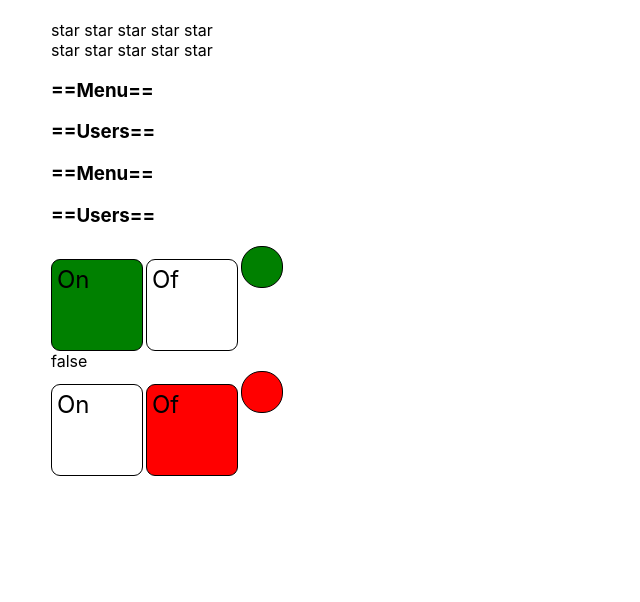
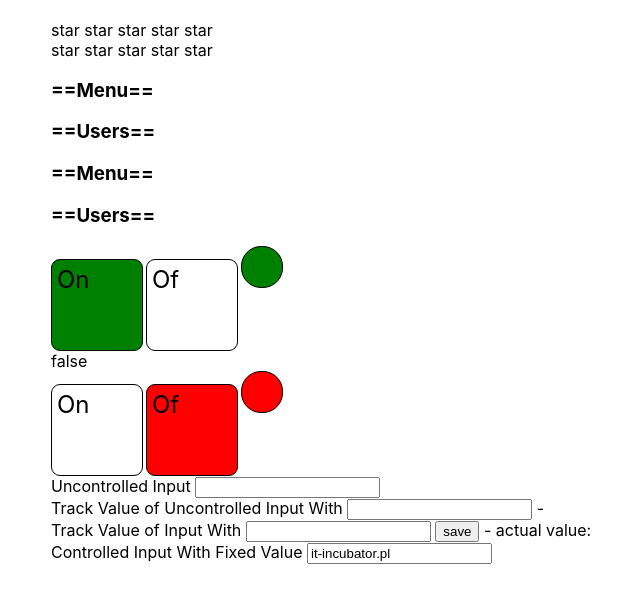
Before and after one commit to ItEmigrant/TypeScript, a React (Create React App) app: page / in a window 1280 px wide. Shown: the top 602 px of the page, without its empty margins (289-929 px from the left). Built offline with nearby package versions, Linux system fonts and the light colour scheme.

Commit message:
lesson12Input

```diff
--- a/src/App.tsx
+++ b/src/App.tsx
@@ -9,6 +9,7 @@ import {UnRating} from "./components/UnConrtRating/UnRating";
 import {Accordion} from "./components/Accordion/Accordion";
 import {UnOnOf} from "./components/UnOnOff/UnOnOF";
 import {OnOf} from "./components/UnOnOff/OnOF";
+import {Input} from "./components/input/TrackInput";
 
 
 function App() {
@@ -40,6 +41,8 @@ function App() {
 
             <UnOnOf onChange={setOnValue}/> {onValue.toString()}
             <OnOf OnValue={onValue} setOnValue={setOnValue}/>
+
+            <Input/>
         </div>
     );
 
--- a/src/components/Accordion/Accordion.tsx
+++ b/src/components/Accordion/Accordion.tsx
@@ -25,7 +25,7 @@ type AccordionTitlePropsType = {
 
 function AccordionTitle(props: AccordionTitlePropsType) {
 
-    return <h3 onClick={(e) => props.onClick()}>=={props.title}==</h3>
+    return <h3 onClick={() => props.onClick()}>=={props.title}==</h3>
 }
 
 function AccordionBody() {
--- /dev/null
+++ b/src/components/input/TrackInput.tsx
@@ -0,0 +1,44 @@
+import React, {ChangeEvent, useRef, useState} from 'react';
+
+export const Input = () => {
+
+   const [value, setValue ] = useState("")
+
+    const inputRef = useRef<HTMLInputElement>(null)
+
+
+    const onChangeHandler = (event: ChangeEvent<HTMLInputElement>) => {
+
+            const actualValue = event.currentTarget.value
+            setValue(actualValue)
+
+    }
+
+    const onClickHandler = () => {
+            const el = inputRef.current as HTMLInputElement;
+            setValue(el.value)
+    }
+
+
+    return (
+        <>
+            <div>
+              Uncontrolled Input  <input/>
+            </div>
+
+            <div>
+               Track Value of Uncontrolled Input With  <input value={value} onChange={onChangeHandler}/> - {value}
+            </div>
+
+            <div>
+                Track Value of Input With  <input ref={inputRef} /> <button onClick={onClickHandler}>save</button> - actual value: {value}
+
+            </div>
+
+            <div>
+              Controlled Input With Fixed Value  <input value={"it-incubator.pl"}/>
+            </div>
+
+        </>
+    );
+};
```
